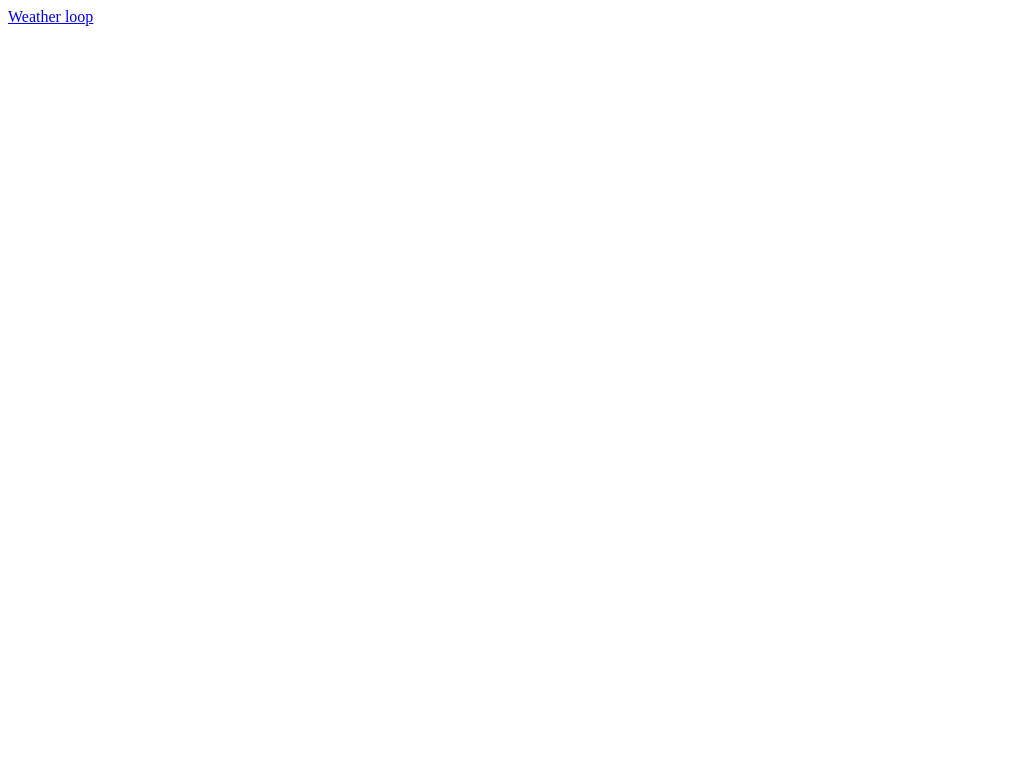
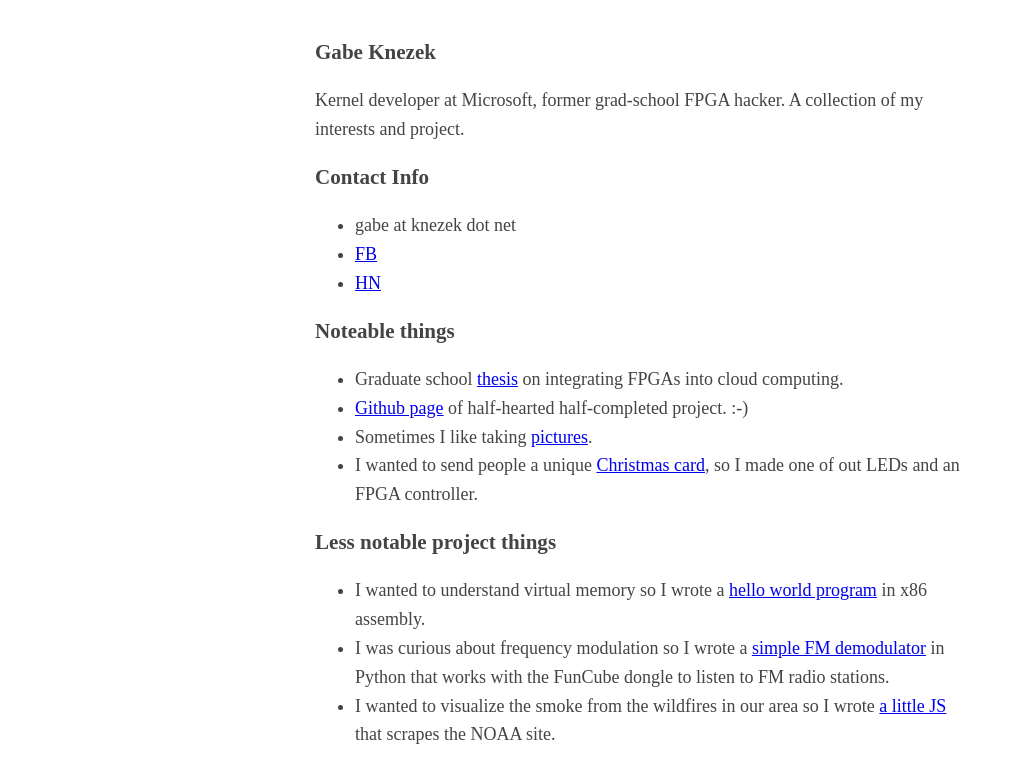
Before and after one commit to gabesk/gabesk.github.io, a plain HTML site: page index.html in a window 1280 px wide. Shown: the whole page, without its empty margins (0-1013 px from the left). Drawn offline with Linux system fonts and the light colour scheme.

Commit message:
Actually made a real website

```diff
--- a/index.html
+++ b/index.html
@@ -2,8 +2,48 @@
 <html lang="en">
     <head>
         <meta charset="utf-8">
+        <meta name="viewport" content="width=device-width, initial-scale=1">
+        <title>Gabe Knezek</title>
+        <style type="text/css">
+            body {
+                margin: 40px auto;
+                max-width: 650px;
+                line-height: 1.6;
+                font-size: 18px;
+                color: #444;
+                padding: 0 10px
+            }
+
+            h1, h2, h3 {
+                line-height: 1.2
+            }
+        </style>
     </head>
     <body>
-        <a href="weatherloop.html">Weather loop</a>
+        <header>
+            <h3>Gabe Knezek</h3>
+            <p>Kernel developer at Microsoft, former grad-school FPGA hacker. A collection of my interests and project.</p>
+        </header>
+        <h3>Contact Info</h3>
+        <p>
+            <ul>
+                <li>gabe at knezek dot net</li>
+                <li><a href="https://www.facebook.com/gabe.knezek">FB</a></li>
+                <li><a href="https://news.ycombinator.com/user?id=gabesk">HN</a></li>
+            </ul>
+        </p>
+        <h3>Noteable things</h3>
+        <ul>
+            <li>Graduate school <a href="http://oaktrust.library.tamu.edu/handle/1969.1/154958">thesis</a> on integrating FPGAs into cloud computing.</li>
+            <li><a href="https://github.com/gabesk">Github page</a> of half-hearted half-completed project. :-)</li>
+            <li>Sometimes I like taking <a href="https://www.flickr.com/photos/gabesk">pictures</a>.</li>
+            <li>I wanted to send people a unique <a href="https://github.com/gabesk/xmascard/blob/master/README.md">Christmas card</a>, so I made one of out LEDs and an FPGA controller.</li>
+        </ul>
+        <h3>Less notable project things</h3>
+        <ul>
+            <li>I wanted to understand virtual memory so I wrote a <a href="https://github.com/gabesk/baremetalhelloworld">hello world program</a> in x86 assembly.</li>
+            <li>I was curious about frequency modulation so I wrote a <a href="https://github.com/gabesk/modulation/blob/master/fmdemod.py">simple FM demodulator</a> in Python that works with the FunCube dongle to listen to FM radio stations.</li>
+            <li>I wanted to visualize the smoke from the wildfires in our area so I wrote <a href="weatherloop.html">a little JS</a> that scrapes the NOAA site.</li>
+        </ul>
     </body>
 </html>
```
